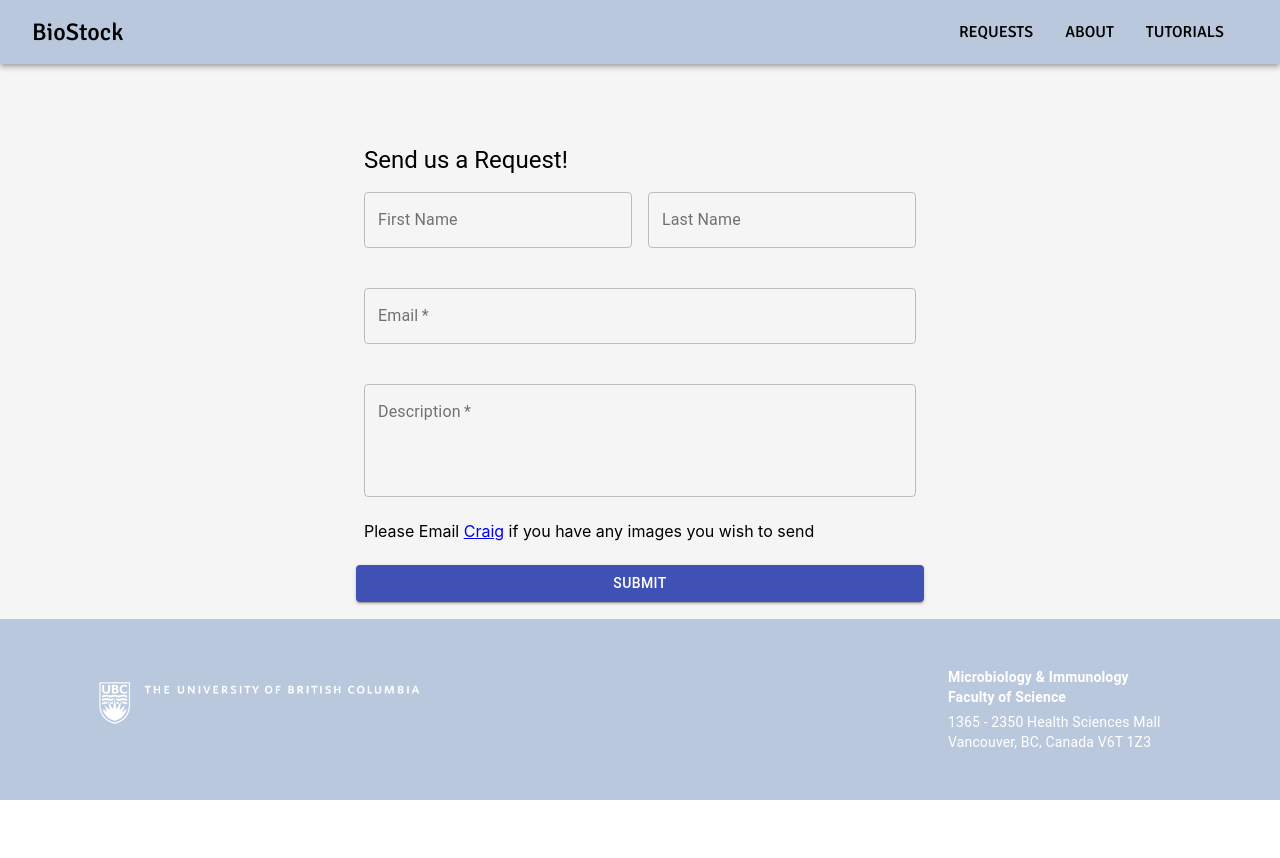
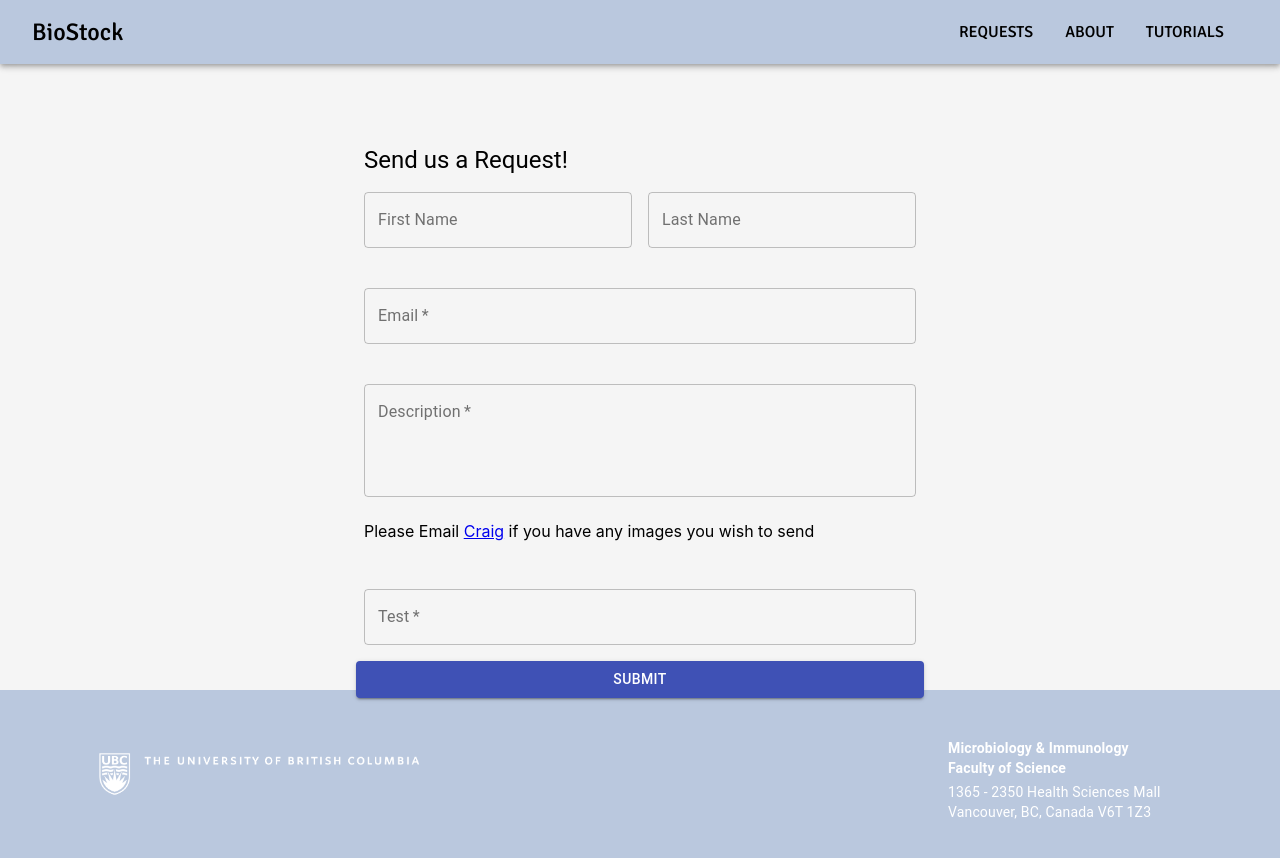
Before and after one commit to ericlee49/biostock, a React (Create React App) app: page /requests in a window 1280 px wide. Shown: the top 858 px of the page. Before the commit the page ends 800 px from the top, so only its background shows below. Built offline with nearby package versions, Linux system fonts and the light colour scheme.

Commit message:
using hooks for form

```diff
--- a/src/components/Requests.js
+++ b/src/components/Requests.js
@@ -1,4 +1,4 @@
-import React from 'react';
+import React, {useState} from 'react';
 import TextField from '@material-ui/core/TextField';
 import Grid from '@material-ui/core/Grid';
 import Container from '@material-ui/core/Container'
@@ -11,6 +11,12 @@ import DialogContent from '@material-ui/core/DialogContent';
 import DialogContentText from '@material-ui/core/DialogContentText';
 import DialogActions from '@material-ui/core/DialogActions';
 import Box from '@material-ui/core/Box';
+
+// Forms:
+import FormControl from '@material-ui/core/FormControl';
+import InputLabel from '@material-ui/core/InputLabel';
+import OutlinedInput from '@material-ui/core/OutlinedInput'
+
 
 import gql from 'graphql-tag';
 import {Mutation} from 'react-apollo';
@@ -62,16 +68,40 @@ function ConfirmationDialog(props) {
     )
 }
 
+//custom hook
+function useFormInput (initialValue) {
+    const [value, setValue] = useState(initialValue);
+    const handleChange = event => {
+        setValue(event.target.value);
+        console.log(value);
+    }
+    return {
+        value,
+        onChange: handleChange,
+    };
+};
+
 export default function Requests() {
     const [confimrationDialogOpen, setConfirmationDialogOpen] = React.useState(false);
+    const testInput = useFormInput('');
+
+    //Inputs using custom useFormInput hook
+    const firstname = useFormInput('');
+    const lastname = useFormInput('');
+    const email = useFormInput('');
+    const description = useFormInput('');
 
     function handleClickOpen() {
         setConfirmationDialogOpen(true);
+        console.log(testInput.value);
     }
 
     function handleClose() {
         setConfirmationDialogOpen(false);
     }
+
+
+
     return (
         <Box pt={10}>
         <Container component="main" maxWidth="sm">
@@ -88,6 +118,7 @@ export default function Requests() {
                             margin="normal"
                             fullWidth
                             label="First Name"
+                            {...firstname}
                         />
                     </Grid>
                     <Grid item xs={12} sm={6}>
@@ -97,6 +128,7 @@ export default function Requests() {
                             margin="normal"
                             fullWidth
                             label="Last Name"
+                            {...lastname}
                         />
                     </Grid>
                     <Grid item sm={12}>
@@ -107,6 +139,7 @@ export default function Requests() {
                             required
                             fullWidth
                             label="Email"
+                            {...email}
                         />
                     </Grid>
                     <Grid item sm={12}>
@@ -118,8 +151,21 @@ export default function Requests() {
                             required
                             fullWidth
                             label="Description"
+                            {...description}
                         />
                         <p>Please Email <a href="mailto:craig.kornak@ubc.ca?Subject=BioStock%20Request" target="_top">Craig</a> if you have any images you wish to send</p>
+                    </Grid>
+
+                    <Grid item sm={12}>
+                        <TextField
+                            variant="outlined"
+                            name="test"
+                            margin="normal"
+                            required
+                            fullWidth
+                            label="Test"
+                            {...testInput}
+                        />
                     </Grid>
                     <Button
                         // type="submit"
```
